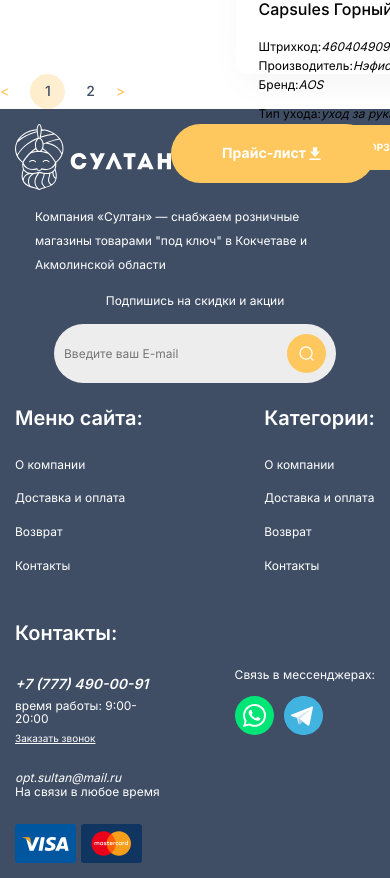
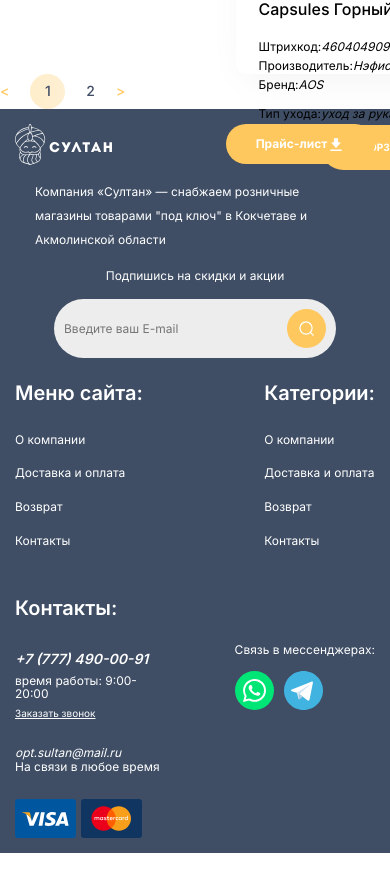
Before and after one commit to mvodev/hotels-online-shop, a React (Vite) app: page / in a window 390 px wide. Shown: the part 3248-4126 px from the top of the page. After the commit the page ends 4101 px from the top, so only its background shows below. Built offline with nearby package versions, Linux system fonts and the light colour scheme.

Commit message:
add small logo with types into footer

```diff
--- a/src/components/footer/Footer.scss
+++ b/src/components/footer/Footer.scss
@@ -19,9 +19,13 @@
     flex-direction: row;
     justify-content: space-between;
     width: 100%;
+    align-items: center;
+  }
+  & .logo_small {
+    display: none;
   }
 
-  &__logo-wrapper .button_download-extra-wide{
+  &__logo-wrapper .button_download-small{
     display: none;
   }
 
@@ -172,8 +176,16 @@
       justify-content: space-between;
     }
 
-    &__logo-wrapper .button_download-extra-wide {
+    &__logo-wrapper .button_download-small {
       display: flex;
+    }
+
+    &__logo-wrapper .logo_small {
+      display: block;
+    }
+
+    &__logo-wrapper .logo_common {
+      display: none;
     }
 
     &__price h3,&__price .button_download-extra-wide{
--- a/src/components/footer/Footer.tsx
+++ b/src/components/footer/Footer.tsx
@@ -20,7 +20,8 @@ const Footer = (props:FooterPropsType) => {
       <div className="footer__left-side">
         <div className="footer__logo-wrapper">
           <Logo mode='white'/>
-          <Button buttonType='download-extra-wide' text='Прайс-лист'/>
+          <Logo mode='white' small={true}/>
+          <Button buttonType='download-small' text='Прайс-лист'/>
         </div>
         <p className='footer__description'>
           Компания «Султан» — снабжаем розничные магазины товарами
```
